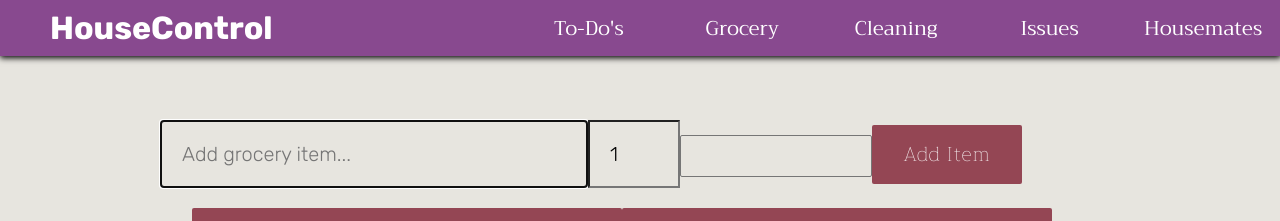
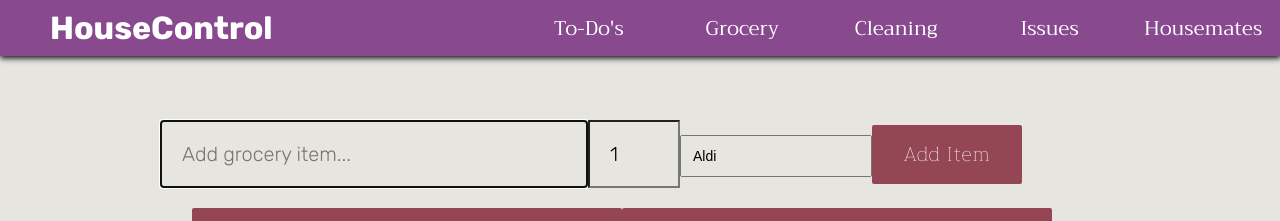
Before and after one commit to dmcfaddengalway/HouseControl, an Angular app: page /grocery in a window 1280 px wide. Shown: the top 221 px of the page. Built offline with nearby package versions, Linux system fonts and the light colour scheme.

Commit message:
added placholder value for store to always initialise to Aldi, WIP for clearSelected()

```diff
--- a/src/app/Components/grocery-list/grocery-list.component.ts
+++ b/src/app/Components/grocery-list/grocery-list.component.ts
@@ -19,7 +19,7 @@ export class GroceryListComponent implements OnInit {
     }
 
     ngOnInit() {
-
+        this.store = this.storeList[0];
     }
 
     addGroceryItem() {
@@ -41,7 +41,7 @@ export class GroceryListComponent implements OnInit {
         const checkedBoxes = Array.prototype.slice.call(document.querySelectorAll('input[type="checkbox"]:checked'));
 
         console.log(checkedBoxes);
-        for(var i = 0; i <= checkedBoxes.length; i++) {
+        for(var i = checkedBoxes.length; i >= 0; i--) {
             this.groceryList.splice(i, 1);
         }
 
```
